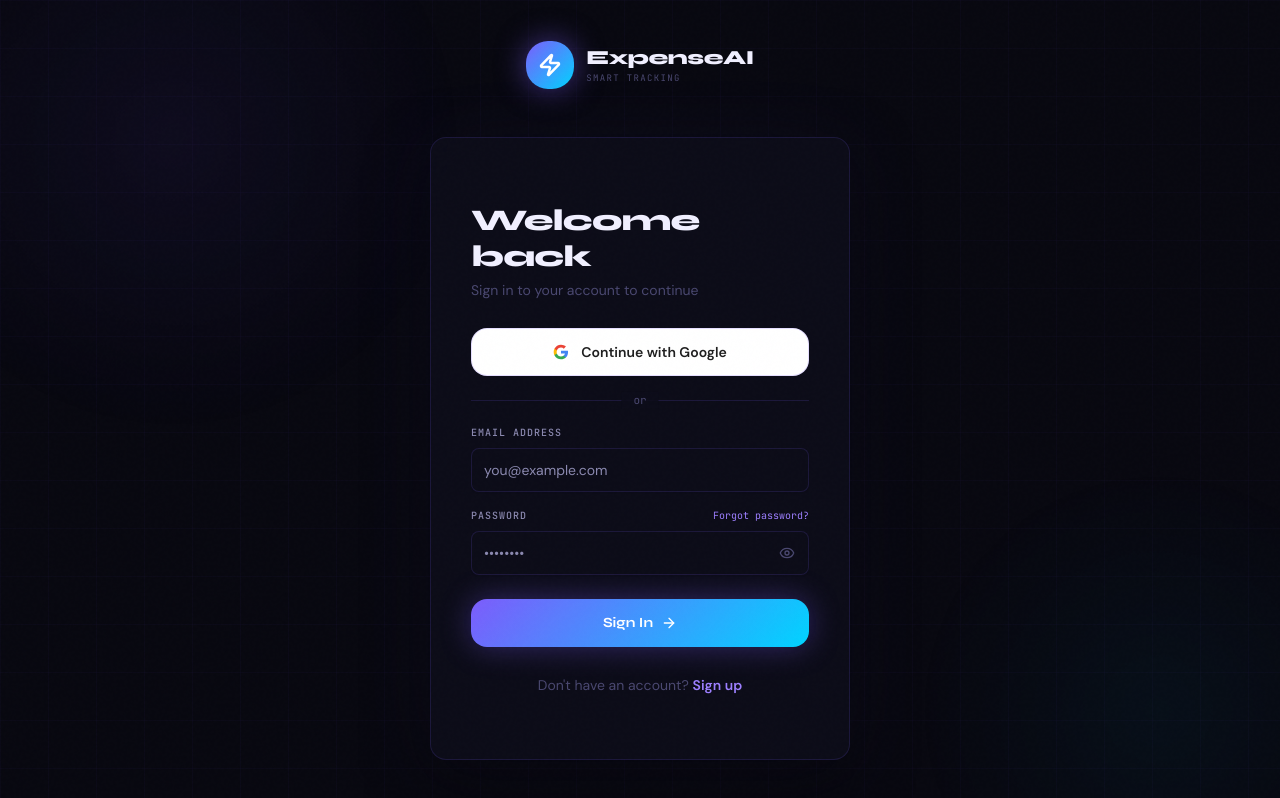
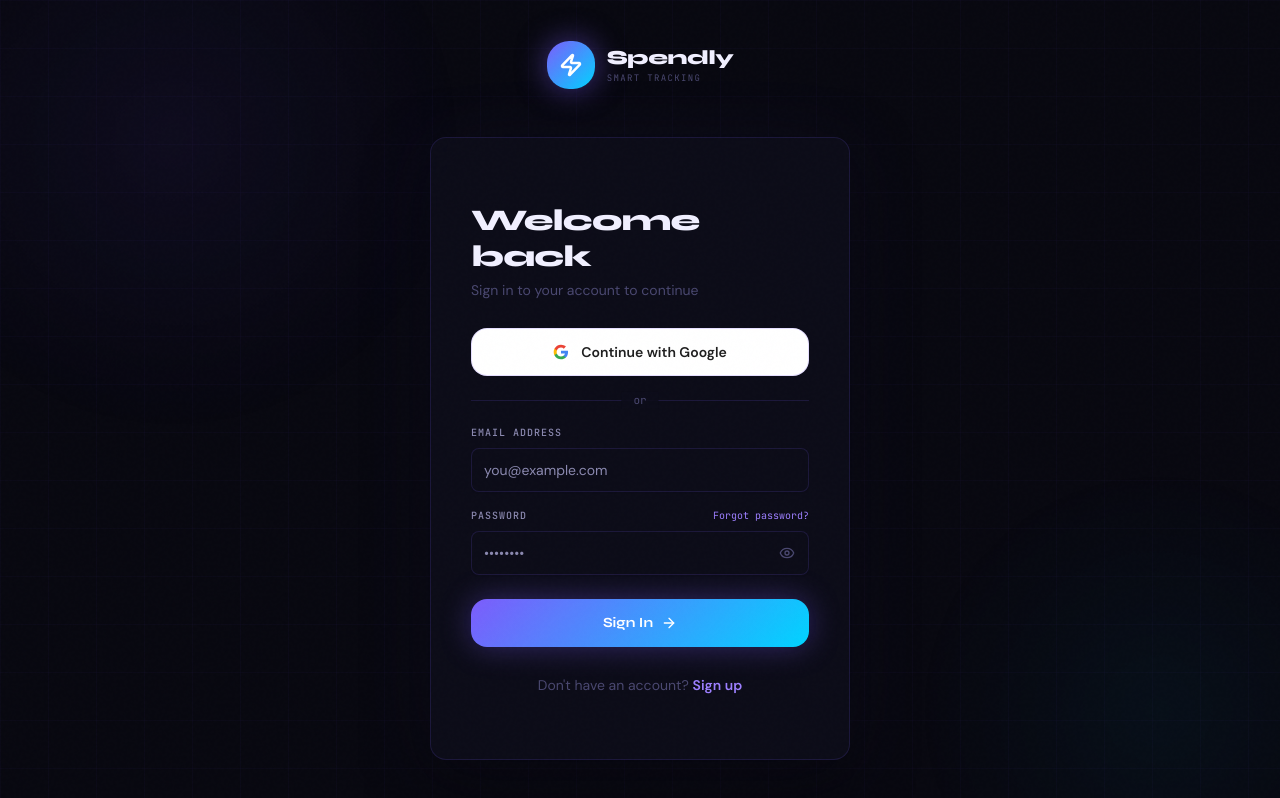
Before and after one commit to swarupcs/AI-Expense-Tracker-Frontend, a React (Vite) app: page /login in a window 1280 px wide. Built offline with nearby package versions, Linux system fonts and the light colour scheme; no server answers.

Commit message:
chore: rename project from ExpenseAI to Spendly

```diff
--- a/index.html
+++ b/index.html
@@ -4,7 +4,7 @@
     <meta charset="UTF-8" />
     <link rel="icon" type="image/svg+xml" href="/vite.svg" />
     <meta name="viewport" content="width=device-width, initial-scale=1.0" />
-    <title>ai-expense-tracker-frontend</title>
+    <title>Spendly</title>
   </head>
   <body>
     <div id="root"></div>
--- a/src/components/ExportDialog.tsx
+++ b/src/components/ExportDialog.tsx
@@ -74,7 +74,7 @@
 <html lang="en">
 <head>
 <meta charset="UTF-8" />
-<title>Expense Report — ExpenseAI</title>
+<title>Expense Report — Spendly</title>
 <style>
   * { box-sizing: border-box; margin: 0; padding: 0; }
   body { font-family: -apple-system, BlinkMacSystemFont, 'Segoe UI', sans-serif; color: #1a1a2e; background: #fff; padding: 32px; }
@@ -102,7 +102,7 @@
 <body>
 <div class="header">
   <div>
-    <div class="brand">Expense<span>AI</span></div>
+    <div class="brand">Spend<span>ly</span></div>
     <div style="font-size:11px;color:#888;margin-top:4px;">Expense Report</div>
   </div>
   <div class="meta">
@@ -131,7 +131,7 @@
   <tbody>${rows}</tbody>
 </table>
 
-<div class="footer">Generated by ExpenseAI · ${new Date().toISOString()}</div>
+<div class="footer">Generated by Spendly · ${new Date().toISOString()}</div>
 </body>
 </html>`;
 }
--- a/src/components/Sidebar.tsx
+++ b/src/components/Sidebar.tsx
@@ -129,7 +129,7 @@
         {isExpanded && (
           <div>
             <div className='font-display text-lg font-extrabold text-[--foreground] tracking-tight'>
-              ExpenseAI
+              Spendly
             </div>
             <div className='font-mono text-[9px] text-[--foreground-subtle] tracking-wider uppercase'>
               Smart Tracking
@@ -360,7 +360,7 @@
         </div>
         <div>
           <span className='font-display text-base font-extrabold text-[--foreground] tracking-tight'>
-            ExpenseAI
+            Spendly
           </span>
           <span className='font-mono text-[9px] text-[#4a4870] tracking-widest uppercase ml-2 hidden xs:inline'>
             Smart Tracking
--- a/src/pages/ForgotPasswordPage.tsx
+++ b/src/pages/ForgotPasswordPage.tsx
@@ -63,7 +63,7 @@
           </div>
           <div>
             <div className='font-display text-lg font-extrabold text-[#f0efff] tracking-tight'>
-              ExpenseAI
+              Spendly
             </div>
             <div className='font-mono text-[9px] text-[#4a4870] tracking-[0.15em] uppercase'>
               Smart Tracking
--- a/src/pages/LoginPage.tsx
+++ b/src/pages/LoginPage.tsx
@@ -73,7 +73,7 @@
           </div>
           <div>
             <div className='font-display text-lg sm:text-xl font-extrabold text-[#f0efff] tracking-tight'>
-              ExpenseAI
+              Spendly
             </div>
             <div className='font-mono text-[9px] text-[#4a4870] tracking-[0.15em] uppercase'>
               Smart Tracking
--- a/src/pages/ResetPasswordPage.tsx
+++ b/src/pages/ResetPasswordPage.tsx
@@ -91,7 +91,7 @@
           </div>
           <div>
             <div className='font-display text-lg font-extrabold text-[#f0efff] tracking-tight'>
-              ExpenseAI
+              Spendly
             </div>
             <div className='font-mono text-[9px] text-[#4a4870] tracking-[0.15em] uppercase'>
               Smart Tracking
--- a/src/pages/SettingsPage.tsx
+++ b/src/pages/SettingsPage.tsx
@@ -434,7 +434,7 @@
           {/* ── App info ── */}
           <div className='text-center py-2'>
             <p className='font-mono text-[10px] text-[#4a4870]'>
-              ExpenseAI · v1.0.0
+              Spendly · v1.0.0
             </p>
             <p className='font-mono text-[9px] text-[#4a4870] opacity-50 mt-0.5'>
               AI-powered expense tracking
--- a/src/pages/SignupPage.tsx
+++ b/src/pages/SignupPage.tsx
@@ -81,7 +81,7 @@
           </div>
           <div>
             <div className='font-display text-lg sm:text-xl font-extrabold text-[#f0efff] tracking-tight'>
-              ExpenseAI
+              Spendly
             </div>
             <div className='font-mono text-[9px] text-[#4a4870] tracking-[0.15em] uppercase'>
               Smart Tracking
--- a/src/pages/VerifyEmailPage.tsx
+++ b/src/pages/VerifyEmailPage.tsx
@@ -71,7 +71,7 @@
           </div>
           <div>
             <div className='font-display text-lg font-extrabold text-[#f0efff] tracking-tight'>
-              ExpenseAI
+              Spendly
             </div>
             <div className='font-mono text-[9px] text-[#4a4870] tracking-[0.15em] uppercase'>
               Smart Tracking
```
